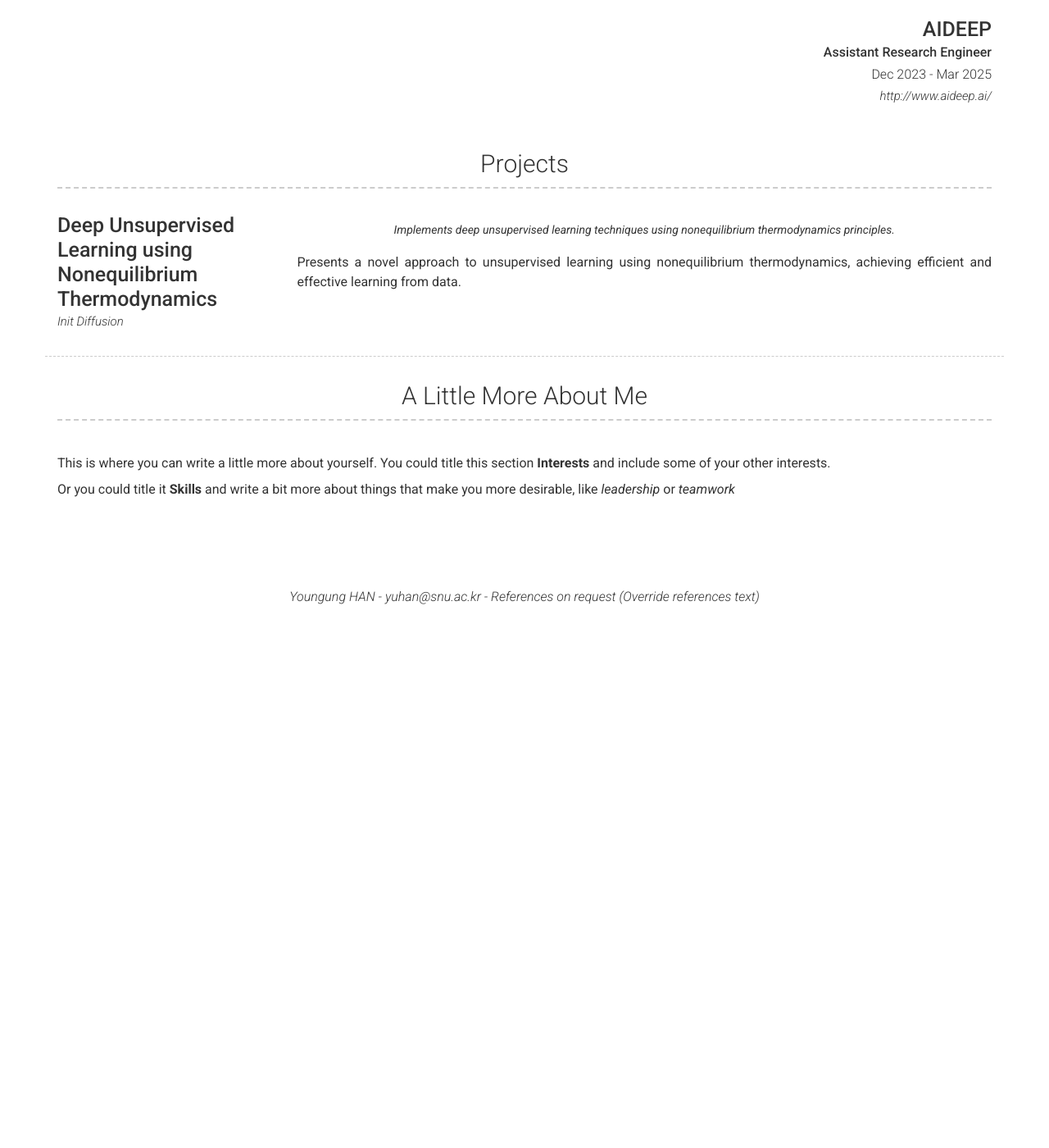
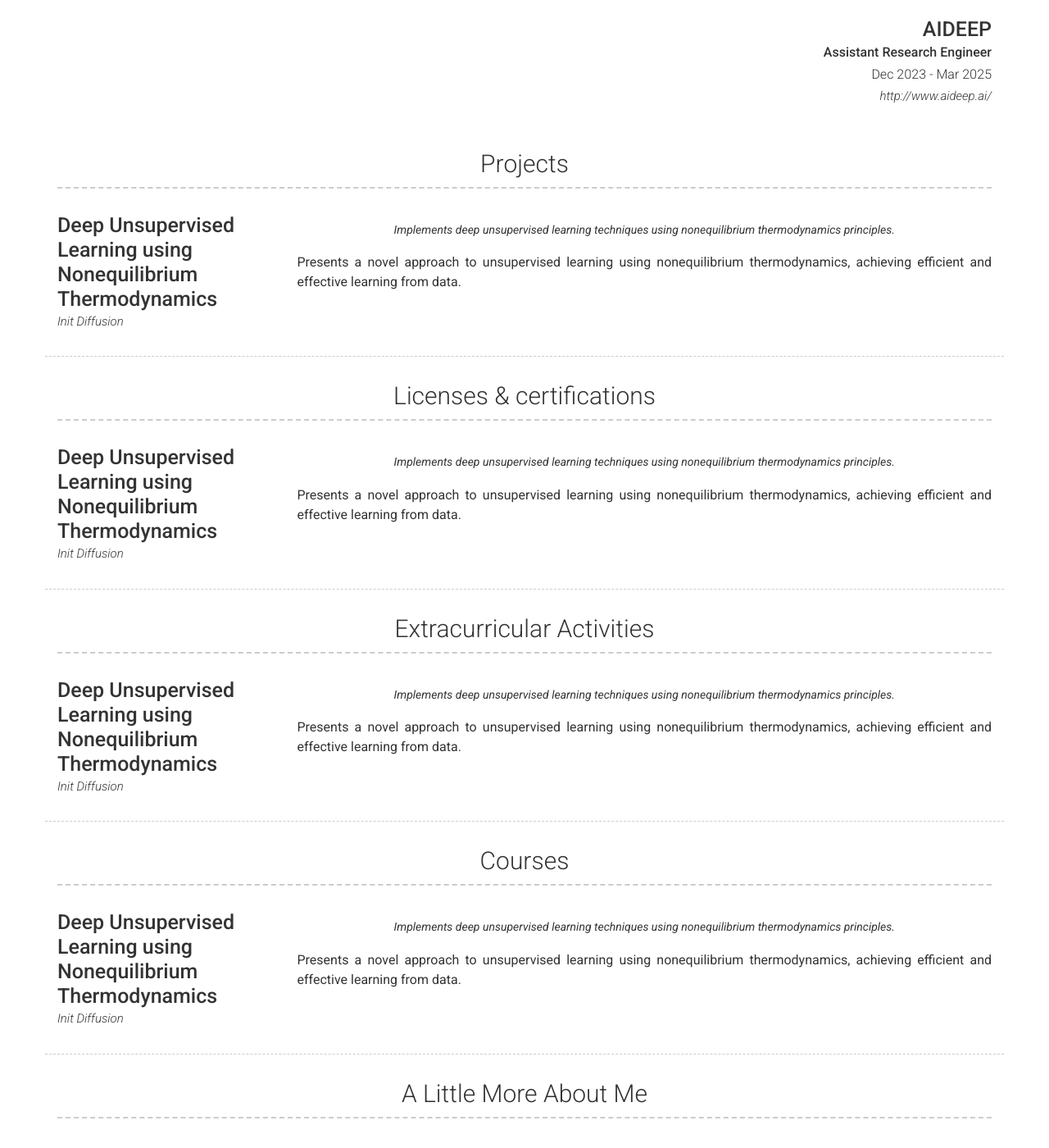
Before and after one commit to youngunghan/yuhan.github.io, a Jekyll site: the page built from index.md, in a window 1280 px wide and 1400 px high, scrolled down 1603 px. Shown: the whole window at 82% size. Built offline with Jekyll 4.4.1, drawn with Linux system fonts in a browser that asks for light colours; nearby versions of some CDN libraries; before the commit the page ends 2351 px from its top, so only the background shows below that; some of the changed text lies outside the part shown.

Commit message:
add v0.9

```diff
--- a/_config.yml
+++ b/_config.yml
@@ -50,7 +50,7 @@ googlescholar_username: KUTvLfQAAAAJ
 # google_analytics: "UA-00000000-0"
 
 # About Section
-about_title: About Me
+about_title: Research Interest
 about_profile_image: images/my_photo.jpeg
 about_content: | # this will include new lines to allow paragraphs
   Write an awesome description about yourself here, this supports markdown, so you can add [links](http://foobar.com) and highlight things <mark>like this</mark>.
@@ -117,6 +117,70 @@ content:
         description: | # this will include new lines to allow paragraphs
           Presents a novel approach to unsupervised learning using nonequilibrium thermodynamics, achieving efficient and effective learning from data.
 
+  - title: Licenses & certifications # Title for the section
+    layout: list # Type of content section (list/text)
+    content:
+      - layout: left
+        border: weak  # Value of `weak` will display a weak border below this item. # Any
+                      # other value (or no value) means no border will be displayed
+        title: Deep Unsupervised Learning using Nonequilibrium Thermodynamics
+        link: https://github.com/youngunghan/Deep-Unsupervised-Learning-using-Nonequilibrium-Thermodynamics
+        link_text: Init Diffusion
+        # additional_links:
+        #   - title:  Github page for project (eg. sproogen/modern-resume-theme)
+        #     icon: fab fa-github
+        #     url: Link to project (eg. sproogen.github.io/modern-resume-theme)(optional)
+        #   - title:  Github page for project (eg. sproogen/modern-resume-theme)
+        #     icon: fab fa-github
+        #     url: Link to project (eg. sproogen.github.io/modern-resume-theme)(optional)
+        quote: >
+          Implements deep unsupervised learning techniques using nonequilibrium thermodynamics principles.
+        description: | # this will include new lines to allow paragraphs
+          Presents a novel approach to unsupervised learning using nonequilibrium thermodynamics, achieving efficient and effective learning from data.
+
+  - title: Extracurricular Activities # Title for the section
+    layout: list # Type of content section (list/text)
+    content:
+      - layout: left
+        border: weak  # Value of `weak` will display a weak border below this item. # Any
+                      # other value (or no value) means no border will be displayed
+        title: Deep Unsupervised Learning using Nonequilibrium Thermodynamics
+        link: https://github.com/youngunghan/Deep-Unsupervised-Learning-using-Nonequilibrium-Thermodynamics
+        link_text: Init Diffusion
+        # additional_links:
+        #   - title:  Github page for project (eg. sproogen/modern-resume-theme)
+        #     icon: fab fa-github
+        #     url: Link to project (eg. sproogen.github.io/modern-resume-theme)(optional)
+        #   - title:  Github page for project (eg. sproogen/modern-resume-theme)
+        #     icon: fab fa-github
+        #     url: Link to project (eg. sproogen.github.io/modern-resume-theme)(optional)
+        quote: >
+          Implements deep unsupervised learning techniques using nonequilibrium thermodynamics principles.
+        description: | # this will include new lines to allow paragraphs
+          Presents a novel approach to unsupervised learning using nonequilibrium thermodynamics, achieving efficient and effective learning from data.
+
+
+  - title: Courses # Title for the section
+    layout: list # Type of content section (list/text)
+    content:
+      - layout: left
+        border: weak  # Value of `weak` will display a weak border below this item. # Any
+                      # other value (or no value) means no border will be displayed
+        title: Deep Unsupervised Learning using Nonequilibrium Thermodynamics
+        link: https://github.com/youngunghan/Deep-Unsupervised-Learning-using-Nonequilibrium-Thermodynamics
+        link_text: Init Diffusion
+        # additional_links:
+        #   - title:  Github page for project (eg. sproogen/modern-resume-theme)
+        #     icon: fab fa-github
+        #     url: Link to project (eg. sproogen.github.io/modern-resume-theme)(optional)
+        #   - title:  Github page for project (eg. sproogen/modern-resume-theme)
+        #     icon: fab fa-github
+        #     url: Link to project (eg. sproogen.github.io/modern-resume-theme)(optional)
+        quote: >
+          Implements deep unsupervised learning techniques using nonequilibrium thermodynamics principles.
+        description: | # this will include new lines to allow paragraphs
+          Presents a novel approach to unsupervised learning using nonequilibrium thermodynamics, achieving efficient and effective learning from data.
+
 
 
   - title: A Little More About Me
```
